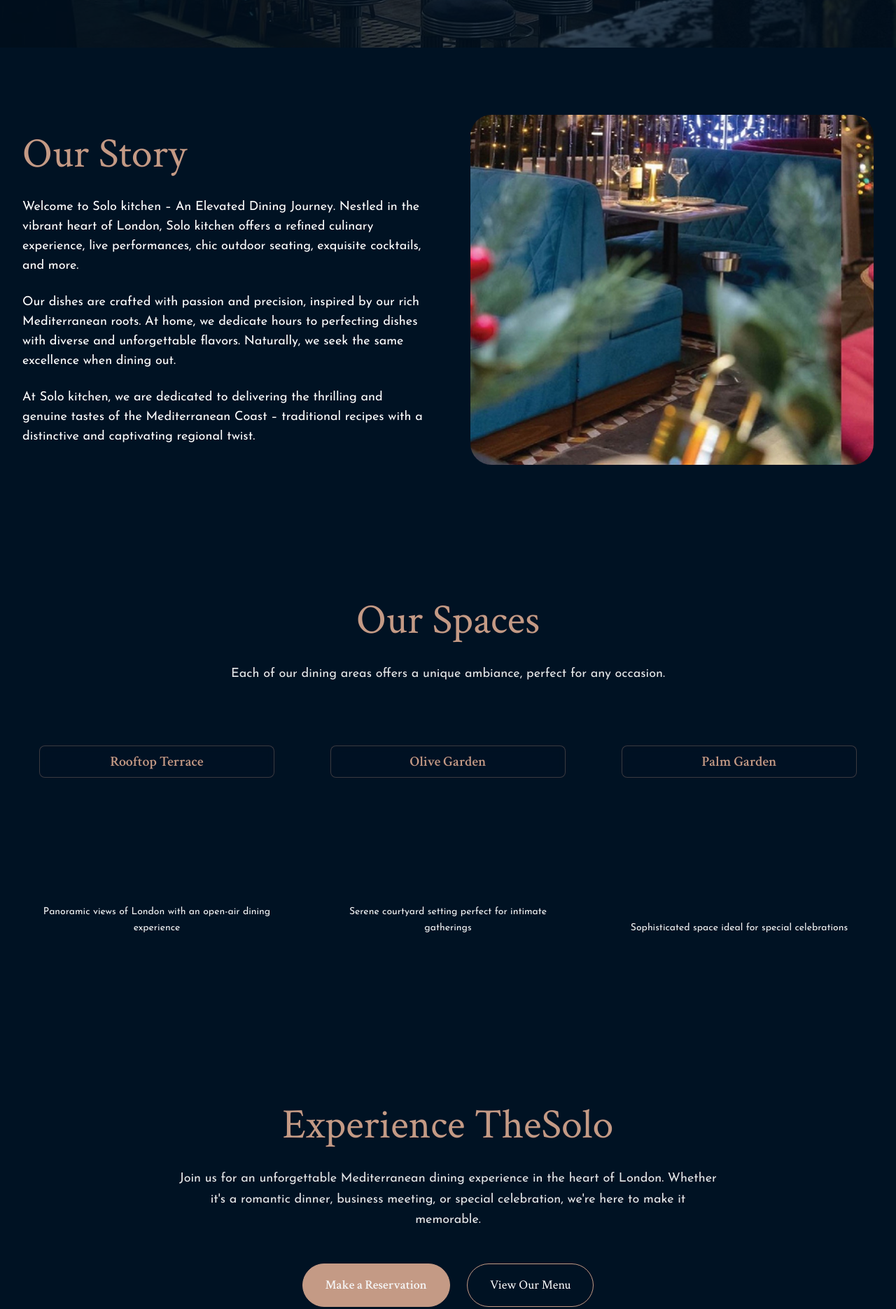
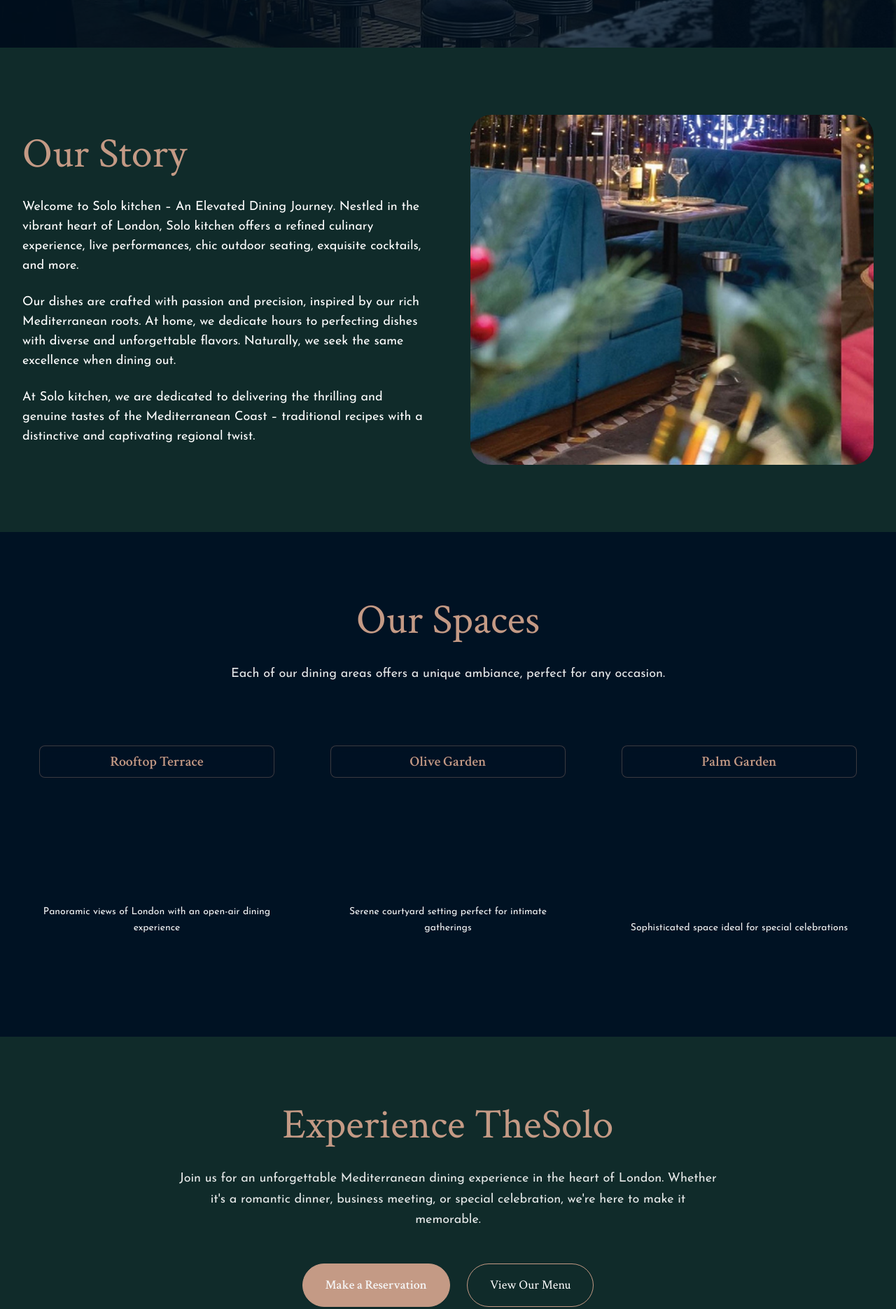
Before and after one commit to thesoloukweb/thesolo, an Astro site: page /about in a window 1280 px wide. Shown: the part 532-2402 px from the top of the page at 70% size. Built offline with nearby package versions, Linux system fonts and the light colour scheme; Astro itself is replaced by a stand-in of ours.

Commit message:
Change About page background color to #102B2A for custom branding

```diff
--- a/src/pages/about.astro
+++ b/src/pages/about.astro
@@ -42,7 +42,7 @@ import Footer from '@/components/Footer.astro';
     </section>
 
     <!-- Our Story Section -->
-    <section class="section-padding bg-brand-dark">
+    <section class="section-padding" style="background-color: #102B2A;">
       <div class="container-custom">
         <div class="grid grid-cols-1 lg:grid-cols-2 gap-12 lg:gap-16 items-center">
           <!-- Content -->
@@ -177,7 +177,7 @@ import Footer from '@/components/Footer.astro';
 
 
     <!-- Call to Action Section -->
-    <section class="section-padding bg-brand-dark">
+    <section class="section-padding" style="background-color: #102B2A;">
       <div class="container-custom text-center">
         <h2 class="font-crimson text-3xl sm:text-4xl md:text-5xl lg:text-6xl text-brand-gold mb-8">
           Experience TheSolo
```
